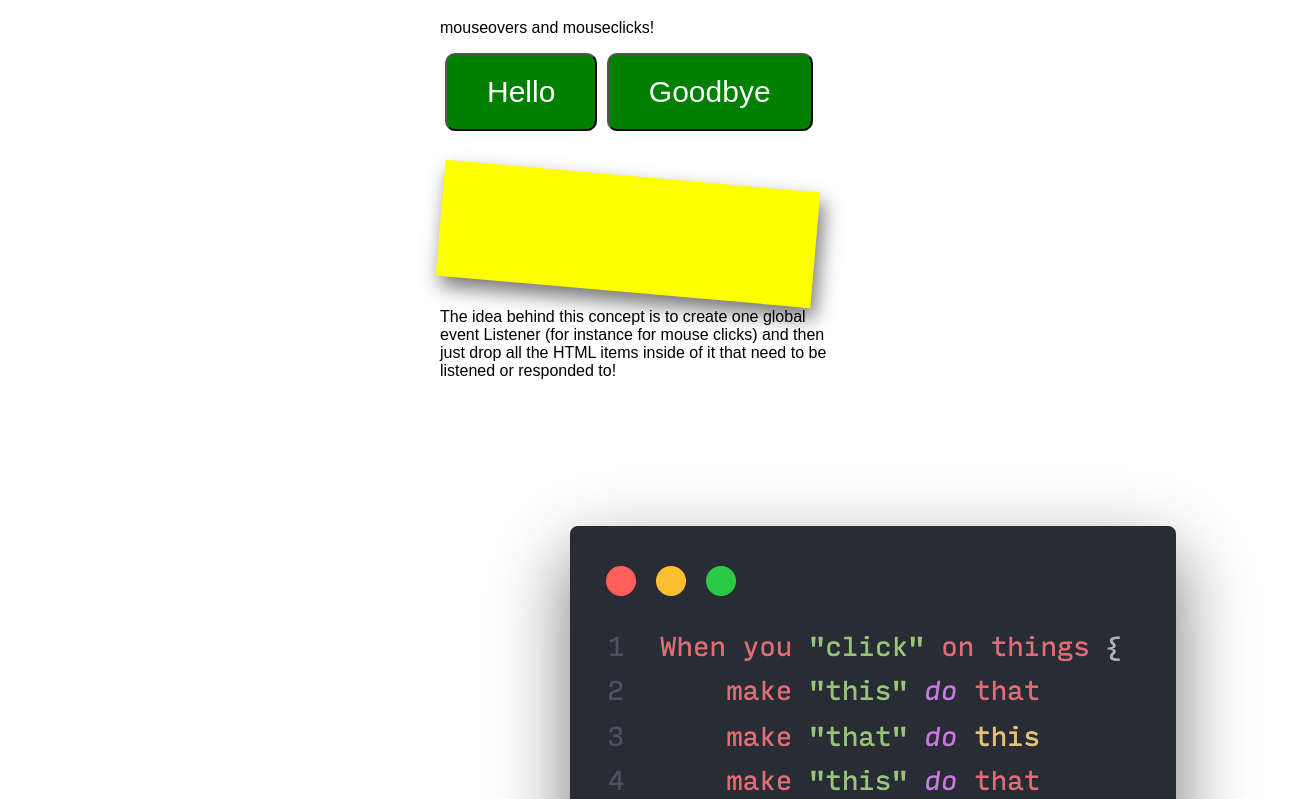
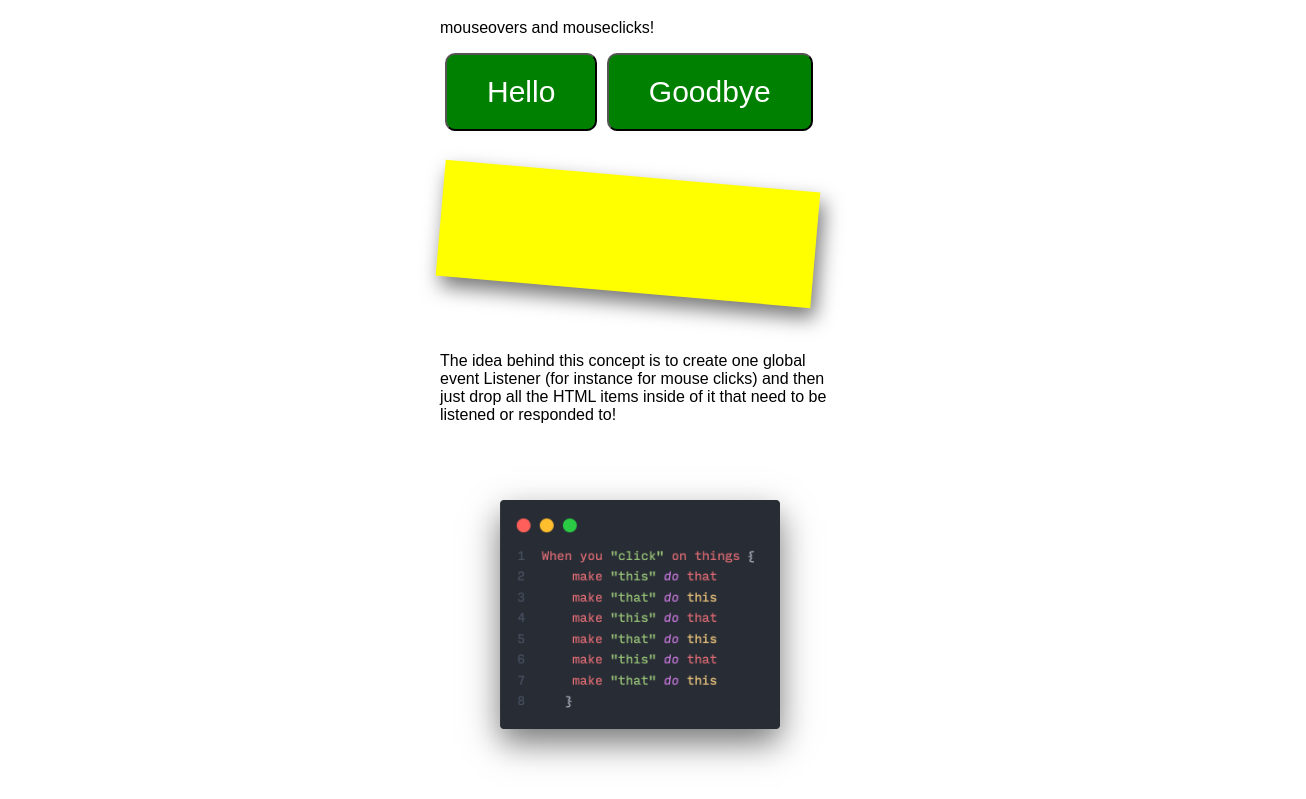
Before and after one commit to David-van-den-Bor/Event-Listeners-in-Javascript, a website built with Parcel: page index.html in a window 1280 px wide. Shown: the part 125-924 px from the top of the page, 1306 px wide, since content can reach past the window. Built offline with nearby package versions, Linux system fonts and the light colour scheme.

Commit message:
Update style.css

```diff
--- a/style.css
+++ b/style.css
@@ -36,6 +36,11 @@ button:active {
 	display: grid;
 	text-align: center;
 	align-items: center;
-	margin-top: 40px;
+	margin: 40px 0 60px 0;
 	box-shadow: 5px 10px 20px rgba(0, 0, 0, 0.541);
 }
+
+img {
+	width:100%;
+	height:auto;
+}
```
